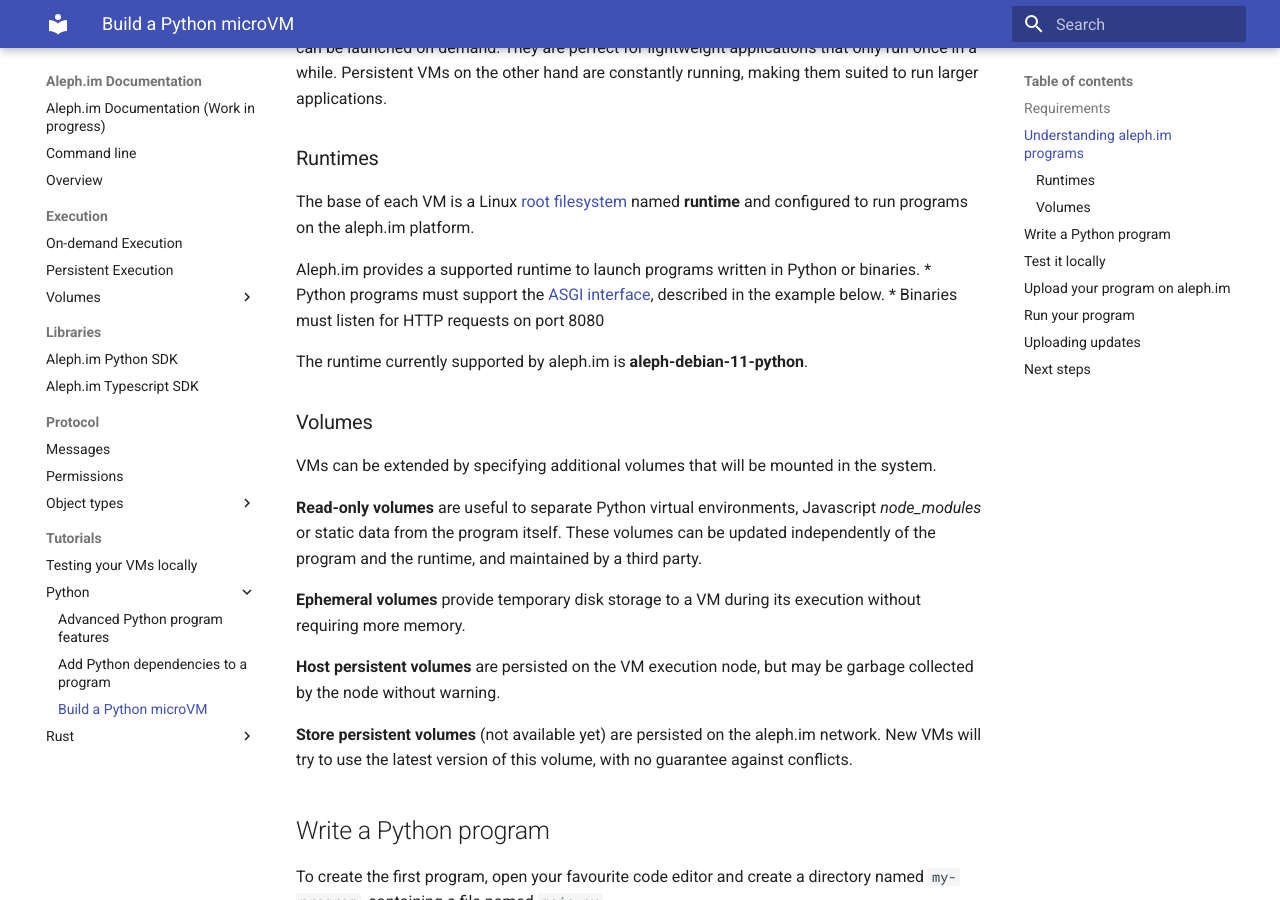
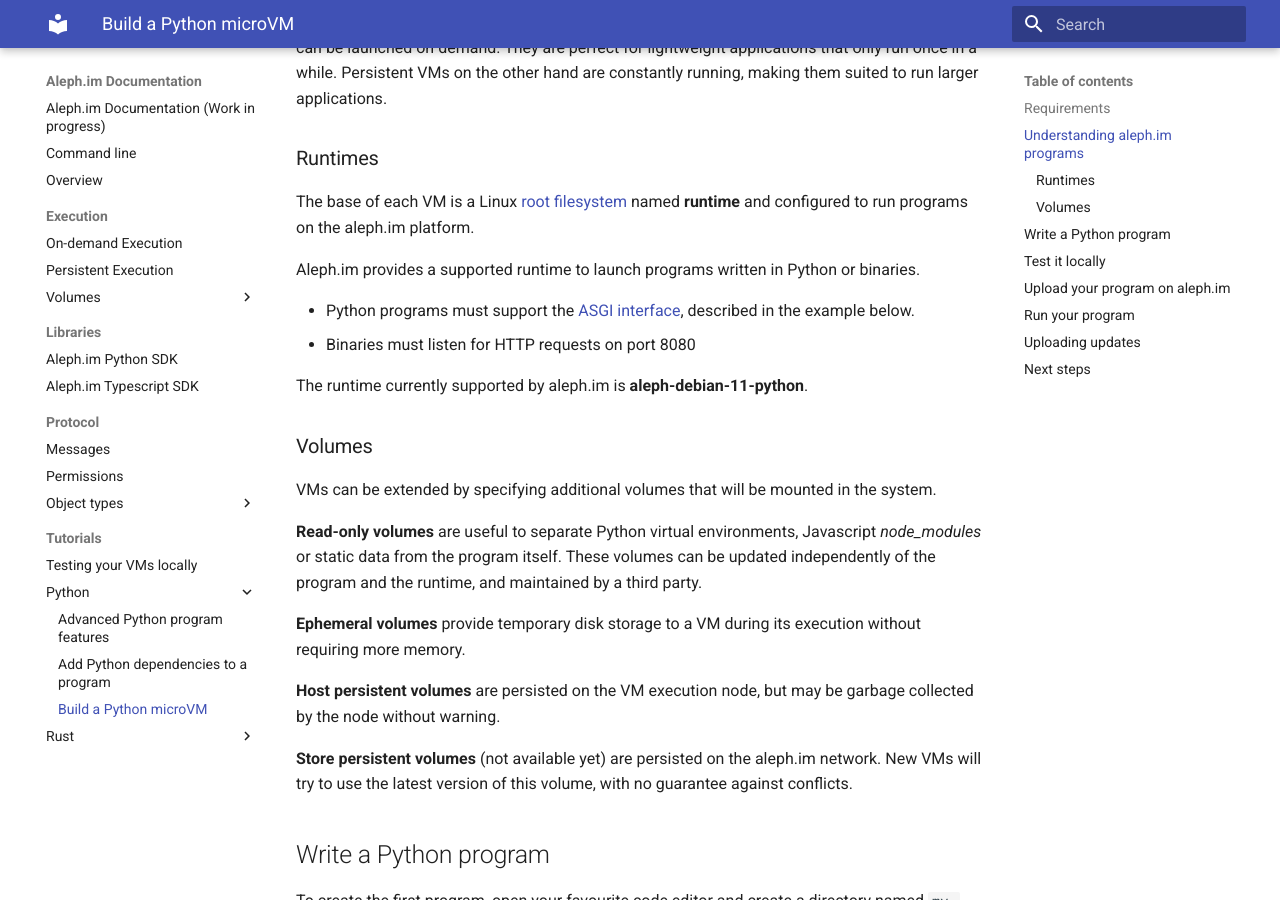
Before and after one commit to aleph-im/aleph-docs, an MkDocs documentation site: the page built from docs/tutorials/python/getting_started.md, in a window 1280 px wide and 900 px high, scrolled down 1354 px. Built offline with MkDocs 1.6.1 and Material for MkDocs 9.7.7, drawn with Linux system fonts in a browser that asks for light colours.

Commit message:
more doc fixes

```diff
--- a/docs/tutorials/python/getting_started.md
+++ b/docs/tutorials/python/getting_started.md
@@ -66,8 +66,9 @@
 to run programs on the aleph.im platform.
 
 Aleph.im provides a supported runtime to launch programs written in Python or binaries.
-* Python programs must support the [ASGI interface](https://asgi.readthedocs.io/en/latest/), described in the example below.
-* Binaries must listen for HTTP requests on port 8080
+
+- Python programs must support the [ASGI interface](https://asgi.readthedocs.io/en/latest/), described in the example below.
+- Binaries must listen for HTTP requests on port 8080
 
 The runtime currently supported by aleph.im is __aleph-debian-11-python__.
 
```
Also changed, not shown: 2 other files.
